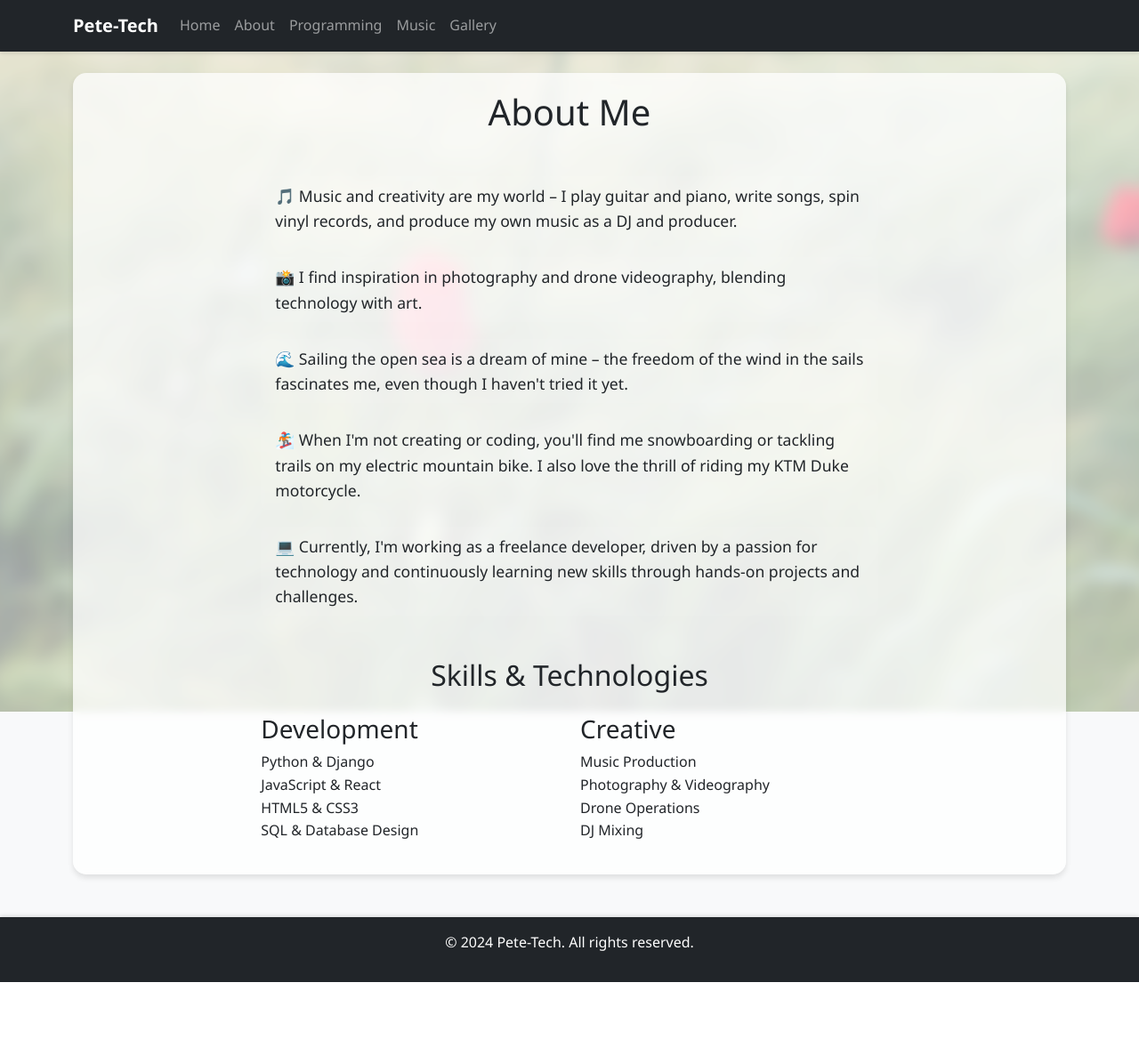
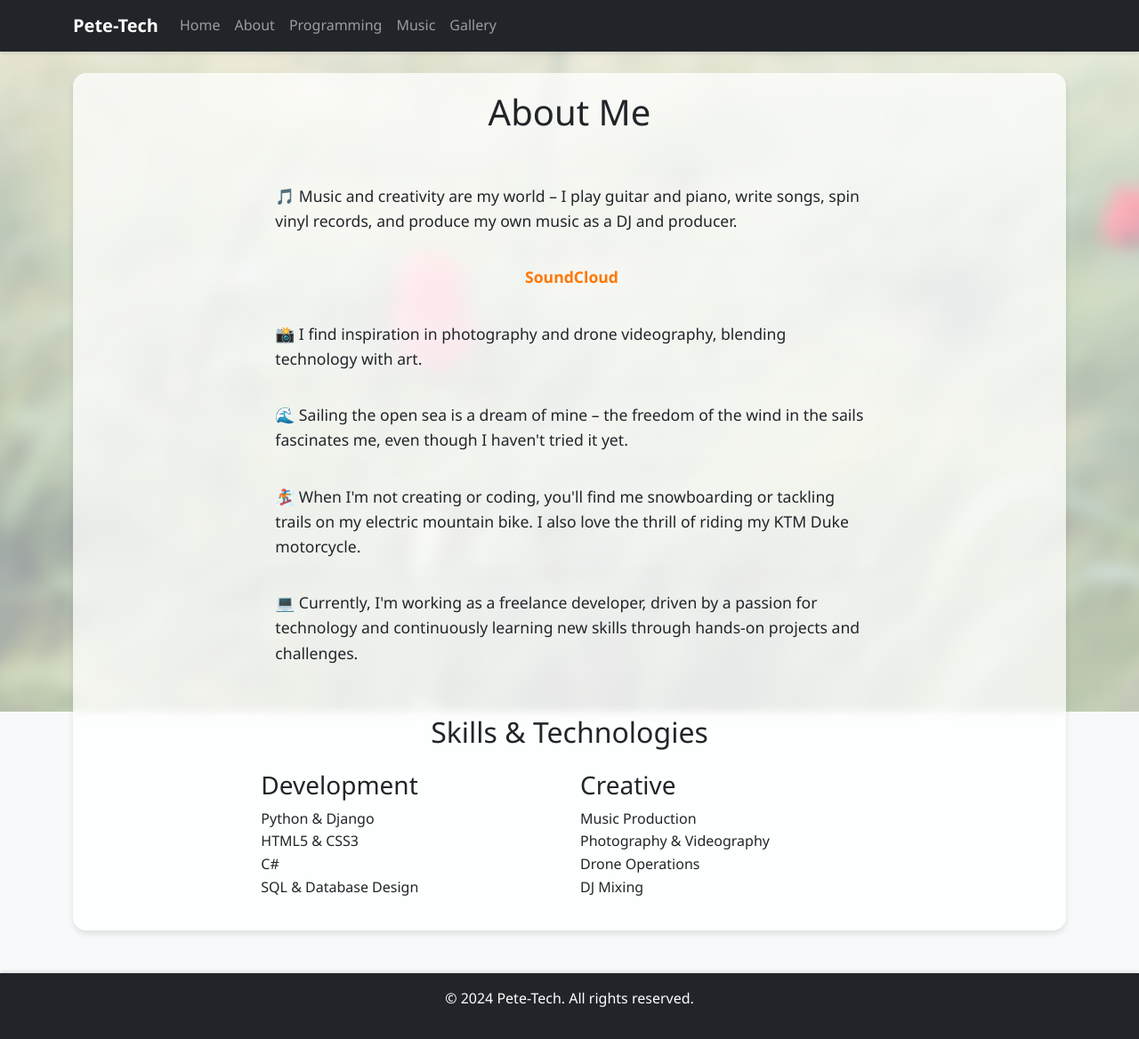
Before and after one commit to PeterZrim/portfolio-website, a Django app: page /about/ in a window 1280 px wide. Shown: the whole page at 89% size. Before the commit the page ends 1104 px from the top, so only its background shows below. Run offline with Django 4.2, Linux system fonts and the light colour scheme.

Commit message:
Add SoundCloud profile link to About page with custom styling

```diff
--- a/main/static/main/css/style.css
+++ b/main/static/main/css/style.css
@@ -178,6 +178,31 @@ footer {
     background-color: rgba(255, 255, 255, 0.1);
 }
 
+/* SoundCloud povezava */
+.soundcloud-link {
+    text-align: center;
+    margin: 15px 0;
+    padding: 10px;
+    background-color: #f5f5f5;
+    border-radius: 5px;
+}
+
+.soundcloud-link a {
+    color: #ff7700;
+    font-weight: bold;
+    text-decoration: none;
+    transition: color 0.3s ease;
+}
+
+.soundcloud-link a:hover {
+    color: #ff3300;
+}
+
+.soundcloud-link i {
+    color: #ff7700;
+    margin-right: 5px;
+}
+
 /* Responsive adjustments */
 @media (max-width: 768px) {
     .sidebar {
--- a/main/templates/main/about.html
+++ b/main/templates/main/about.html
@@ -13,6 +13,7 @@
 
                 <div class="about-me">
                     <p>{% trans "🎵 Music and creativity are my world – I play guitar and piano, write songs, spin vinyl records, and produce my own music as a DJ and producer." %}</p>
+                    <p class="soundcloud-link"><i class="fab fa-soundcloud"></i> <a href="https://soundcloud.com/peter-zrim" target="_blank">SoundCloud</a></p>
                     <p>{% trans "📸 I find inspiration in photography and drone videography, blending technology with art." %}</p>
                     <p>{% trans "🌊 Sailing the open sea is a dream of mine – the freedom of the wind in the sails fascinates me, even though I haven't tried it yet." %}</p>
                     <p>{% trans "🏂 When I'm not creating or coding, you'll find me snowboarding or tackling trails on my electric mountain bike. I also love the thrill of riding my KTM Duke motorcycle." %}</p>
@@ -26,8 +27,8 @@
                             <h3>{% trans "Development" %}</h3>
                             <ul class="list-unstyled">
                                 <li>{% trans "Python & Django" %}</li>
-                                <li>{% trans "JavaScript & React" %}</li>
                                 <li>{% trans "HTML5 & CSS3" %}</li>
+                                <li>{% trans "C#" %}</li>
                                 <li>{% trans "SQL & Database Design" %}</li>
                             </ul>
                         </div>
```
